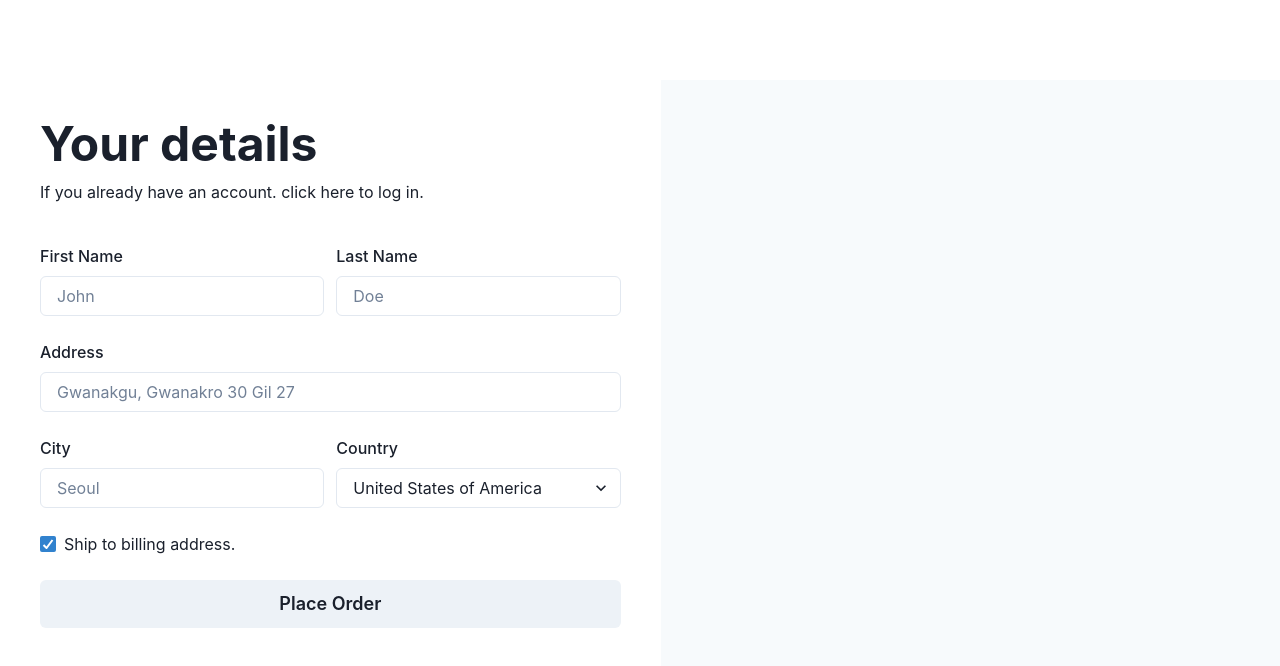
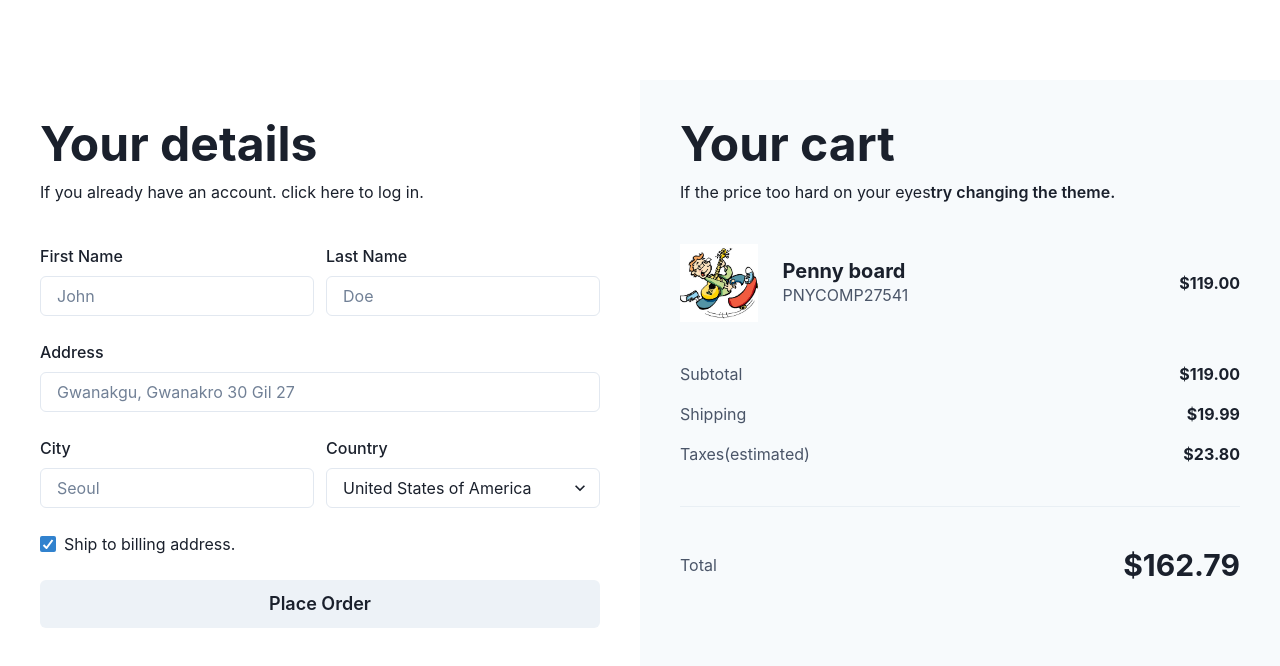
Before and after one commit to nextorm77/modern-ui-chakra, a Next.js app: page / in a window 1280 px wide. Shown: the top 666 px of the page. Built offline with nearby package versions, Linux system fonts and the light colour scheme.

Commit message:
Create a Dark Mode Switcher in Chakra UI

```diff
--- a/pages/index.tsx
+++ b/pages/index.tsx
@@ -1,11 +1,12 @@
-import { Container, Flex, VStack } from "@chakra-ui/react";
+import { Container, Flex } from "@chakra-ui/react";
 import Details from "@/src/sections/details";
+import Cart from "@/src/sections/cart";
 
 const IndexPage = () => (
   <Container maxW="container.xl" p={0}>
     <Flex h="100vh" py={20}>
       <Details />
-      <VStack w="full" h="full" alignItems="flex-start" bg="gray.50"></VStack>
+      <Cart />
     </Flex>
   </Container>
 );
--- /dev/null
+++ b/src/sections/cart.tsx
@@ -0,0 +1,79 @@
+import {
+  VStack,
+  HStack,
+  Heading,
+  Text,
+  Button,
+  AspectRatio,
+  Image,
+  Stack,
+  Divider,
+  useColorMode,
+  useColorModeValue,
+} from "@chakra-ui/react";
+
+const Cart = () => {
+  const { toggleColorMode } = useColorMode();
+  const bgColor = useColorModeValue("gray.50", "whiteAlpha.50");
+  const secondoryTextColor = useColorModeValue("gray.600", "gray.400");
+  return (
+    <VStack
+      w="full"
+      h="full"
+      p={10}
+      spacing={10}
+      alignItems="flex-start"
+      bg={bgColor}
+    >
+      <VStack spacing={3} alignItems="flex-start">
+        <Heading size="2xl">Your cart</Heading>
+        <Text>
+          If the price too hard on your eyes
+          <Button onClick={toggleColorMode} variant="link" colorScheme="black">
+            try changing the theme.
+          </Button>
+        </Text>
+      </VStack>
+      <HStack spacing={6} alignItems="center" w="full">
+        <AspectRatio ratio={1} w={24}>
+          <Image src="/images/skateboard.jpg" alt="스케이트보드" />
+        </AspectRatio>
+        <Stack
+          spacing={0}
+          w="full"
+          direction="row"
+          justifyContent="space-between"
+          alignItems="center"
+        >
+          <VStack w="full" spacing={0} alignItems="start">
+            <Heading size="md">Penny board</Heading>
+            <Text color={secondoryTextColor}>PNYCOMP27541</Text>
+          </VStack>
+          <Heading size="sm" textAlign="end">
+            $119.00
+          </Heading>
+        </Stack>
+      </HStack>
+      <VStack spacing={4} alignItems="stretch" w="full">
+        <HStack justifyContent="space-between">
+          <Text color={secondoryTextColor}>Subtotal</Text>
+          <Heading size="sm">$119.00</Heading>
+        </HStack>
+        <HStack justifyContent="space-between">
+          <Text color={secondoryTextColor}>Shipping</Text>
+          <Heading size="sm">$19.99</Heading>
+        </HStack>
+        <HStack justifyContent="space-between">
+          <Text color={secondoryTextColor}>Taxes(estimated)</Text>
+          <Heading size="sm">$23.80</Heading>
+        </HStack>
+      </VStack>
+      <Divider />
+      <HStack justifyContent="space-between" w="full">
+        <Text color={secondoryTextColor}>Total</Text>
+        <Heading size="lg">$162.79</Heading>
+      </HStack>
+    </VStack>
+  );
+};
+export default Cart;
```
Also changed, not shown: public/images/skateboard.jpg (added).
